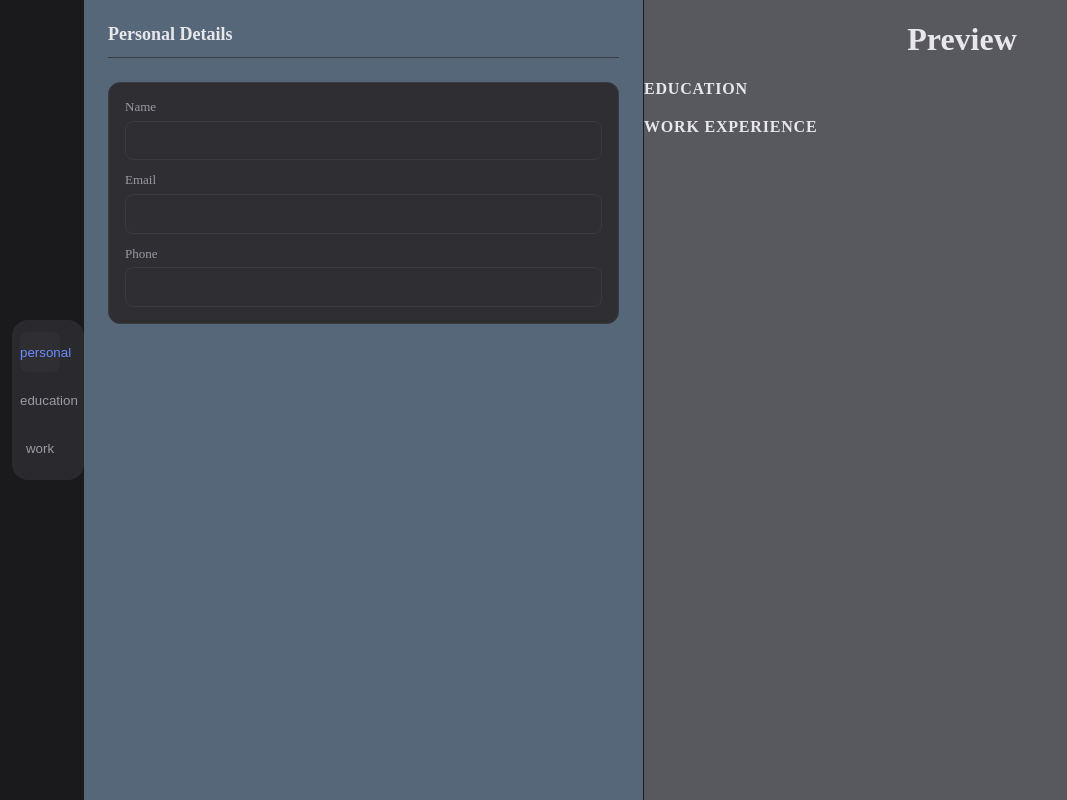
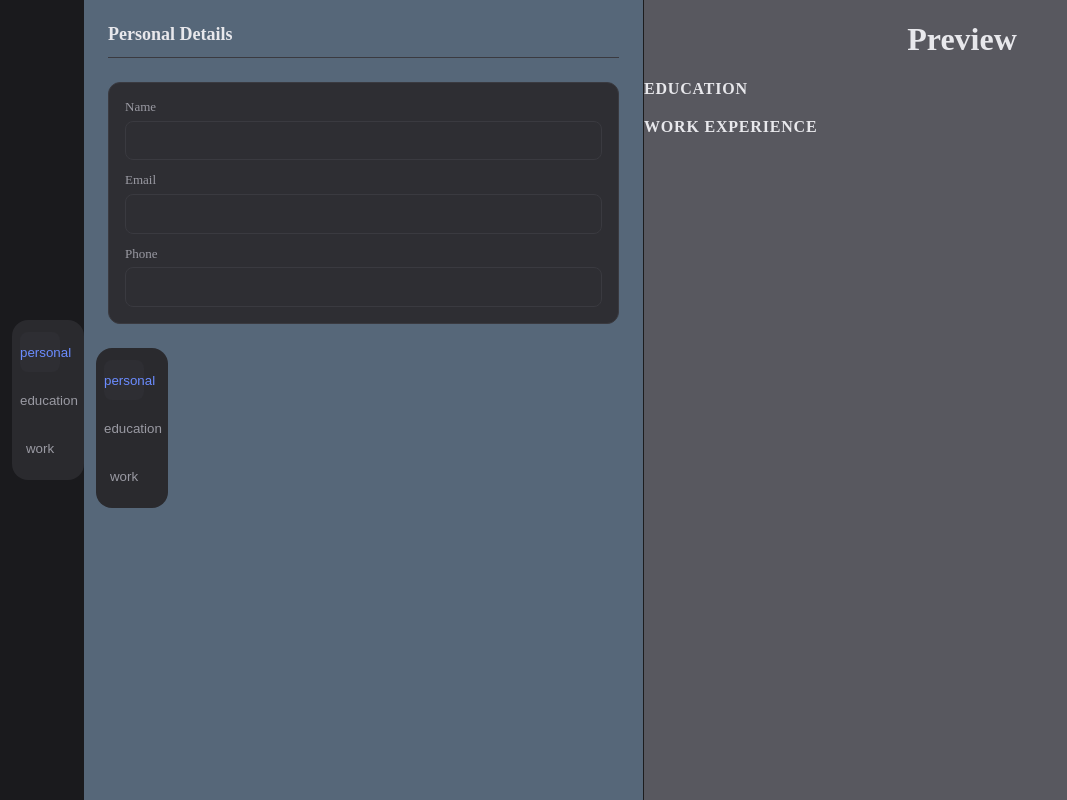
Before and after one commit to Rahul-Ravi-1/CV-Application, a React (Vite) app: page / in a window 1280 px wide. Shown: the whole page, without its empty margins (0-1067 px from the left). Built offline with nearby package versions, Linux system fonts and the light colour scheme.

Commit message:
Added custom section base

```diff
--- a/src/App.jsx
+++ b/src/App.jsx
@@ -228,6 +228,13 @@ function App() {
             onChange={updateEducation}
           />
         )}
+        <Section
+          sections={sections}
+          activeSectionId={activeSectionId}
+          setActiveSectionId={setActiveSectionId}
+          sectionCatalog={SECTION_CATALOG}
+          onAddSection={addSection}
+        />
       </Sidebar>
       <CVPreviewContainer>
         {sections.map((section) => (
```
